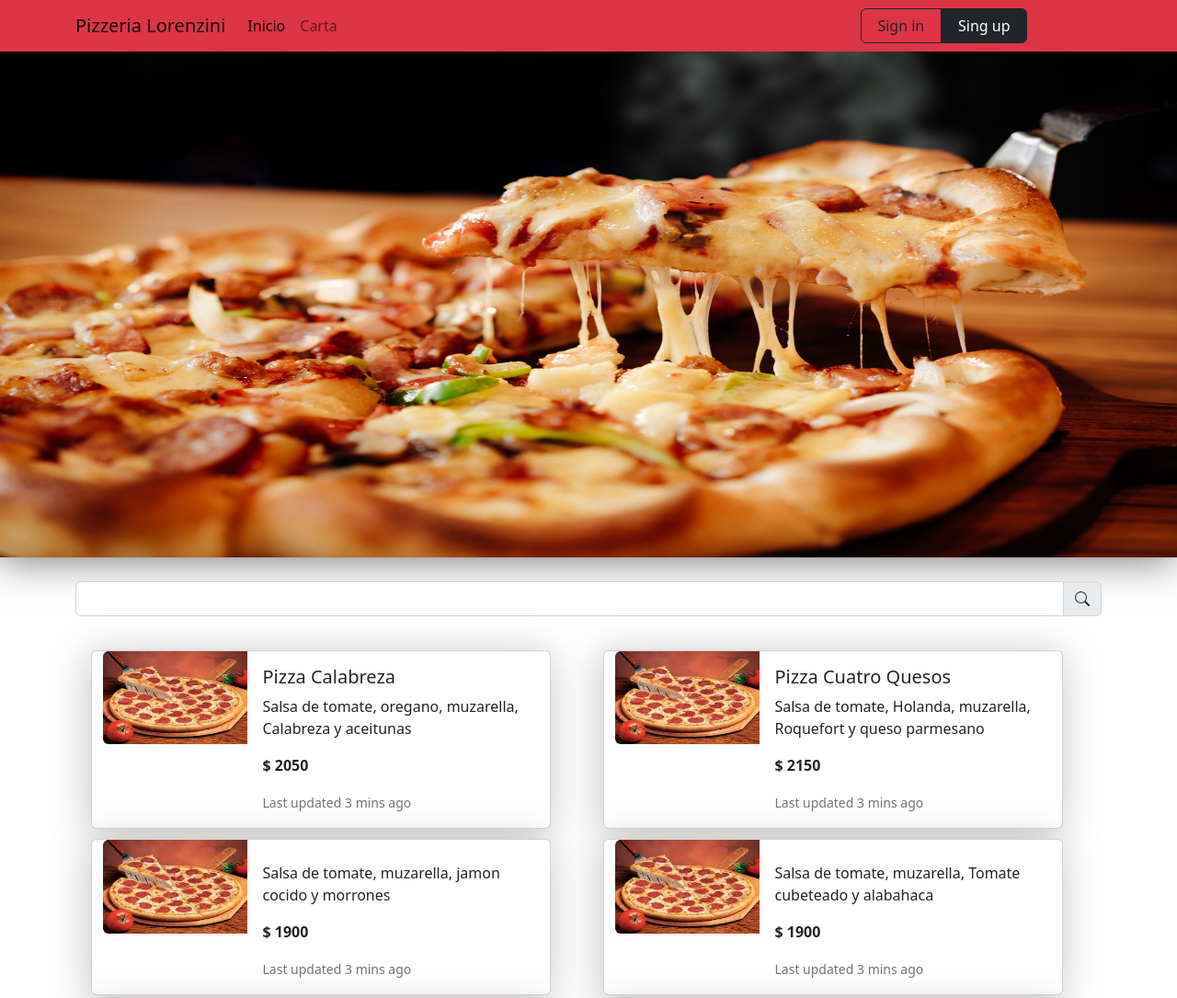
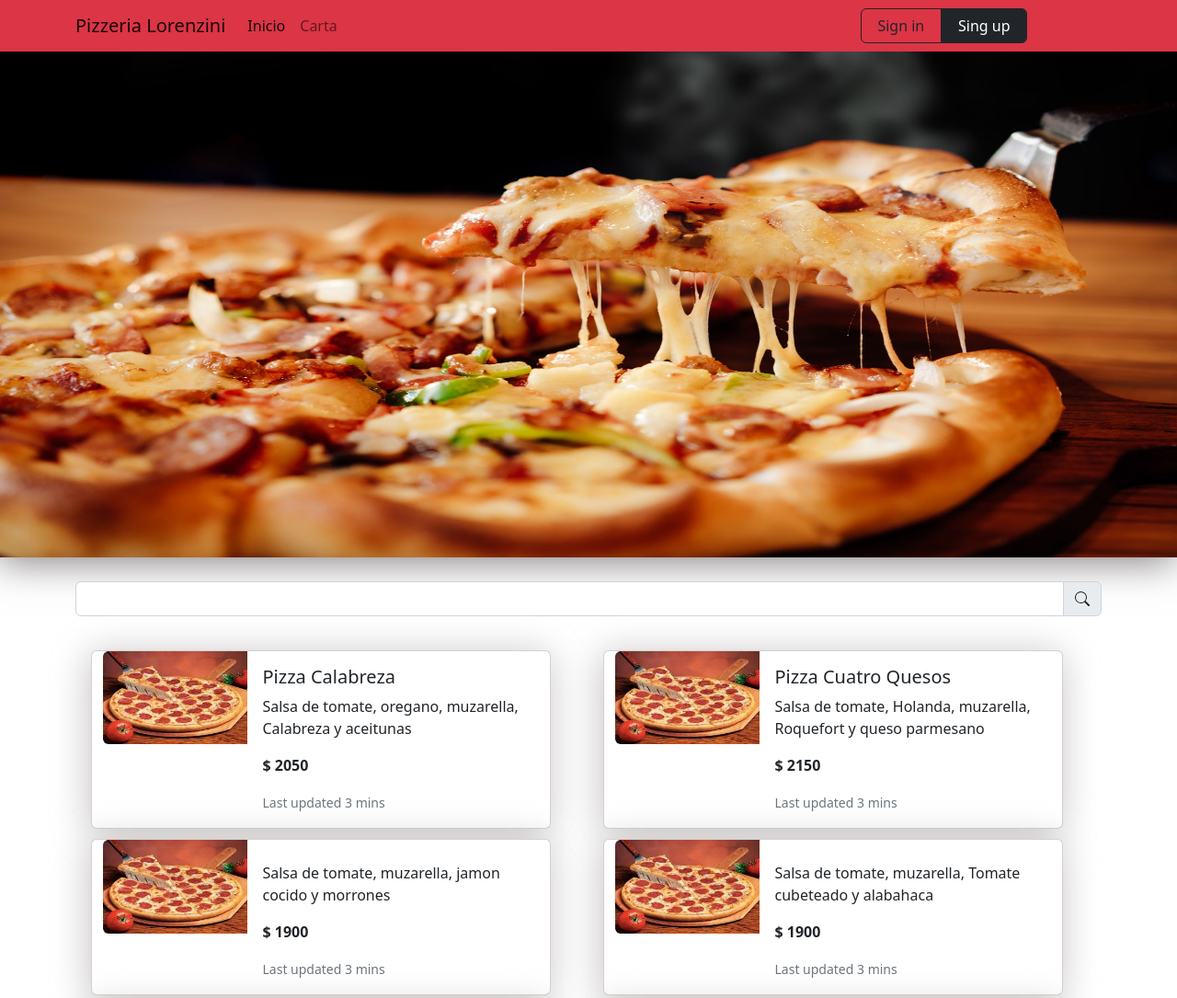
Before and after one commit to ceci-lo/pizzeria, a website: page Index.html in a window 1280 px wide. Shown: the top 1085 px of the page at 92% size. Drawn offline with nearby package versions, Linux system fonts and the light colour scheme.

Commit message:
se agregan cambios a cards

```diff
--- a/Index.html
+++ b/Index.html
@@ -98,7 +98,7 @@
               <h5 class="card-title">{{ producto.Nombre }}</h5>
               <p class="card-text">{{ producto.Ingredientes }} </p>
               <p><strong>$ {{ producto.Precio}}</strong></p>
-              <p class="card-text"><small class="text-muted">Last updated 3 mins ago</small></p>
+              <p class="card-text"><small class="text-muted">Last updated 3 mins</small></p>
             </div>
           </div>
         </div>
```
